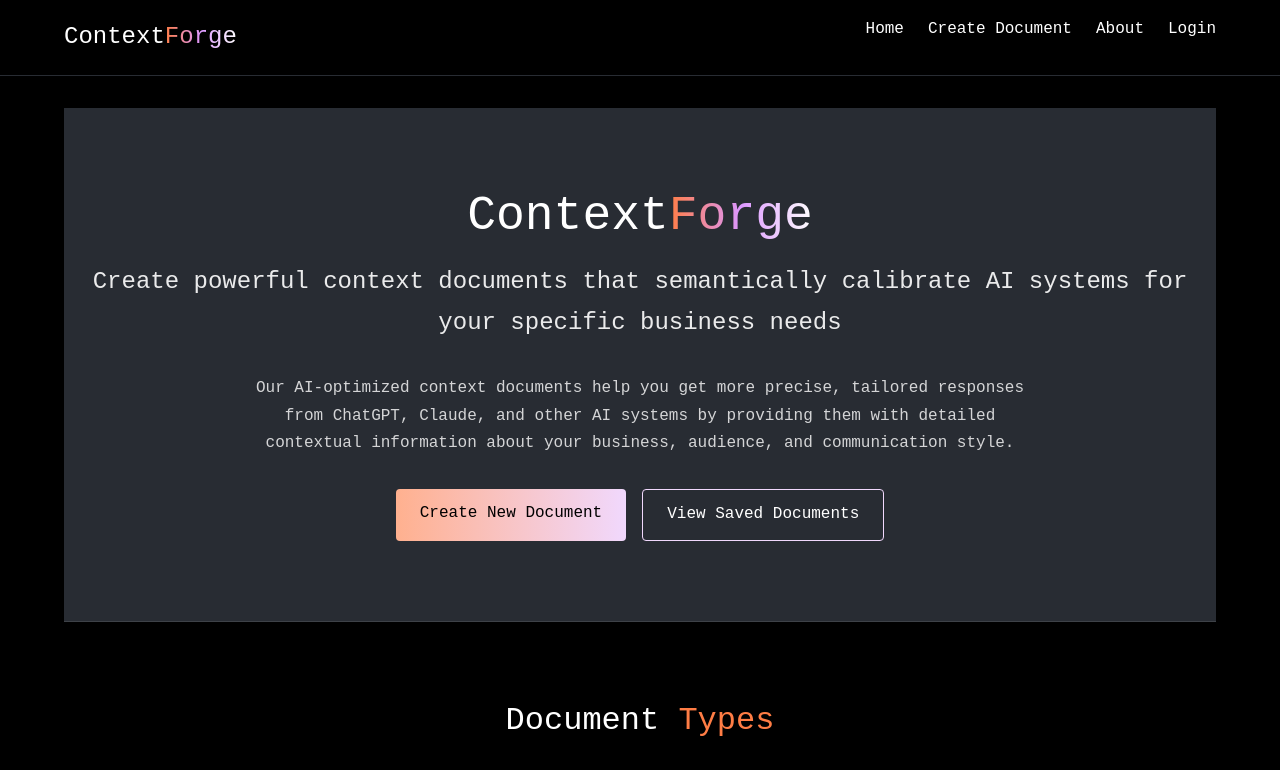
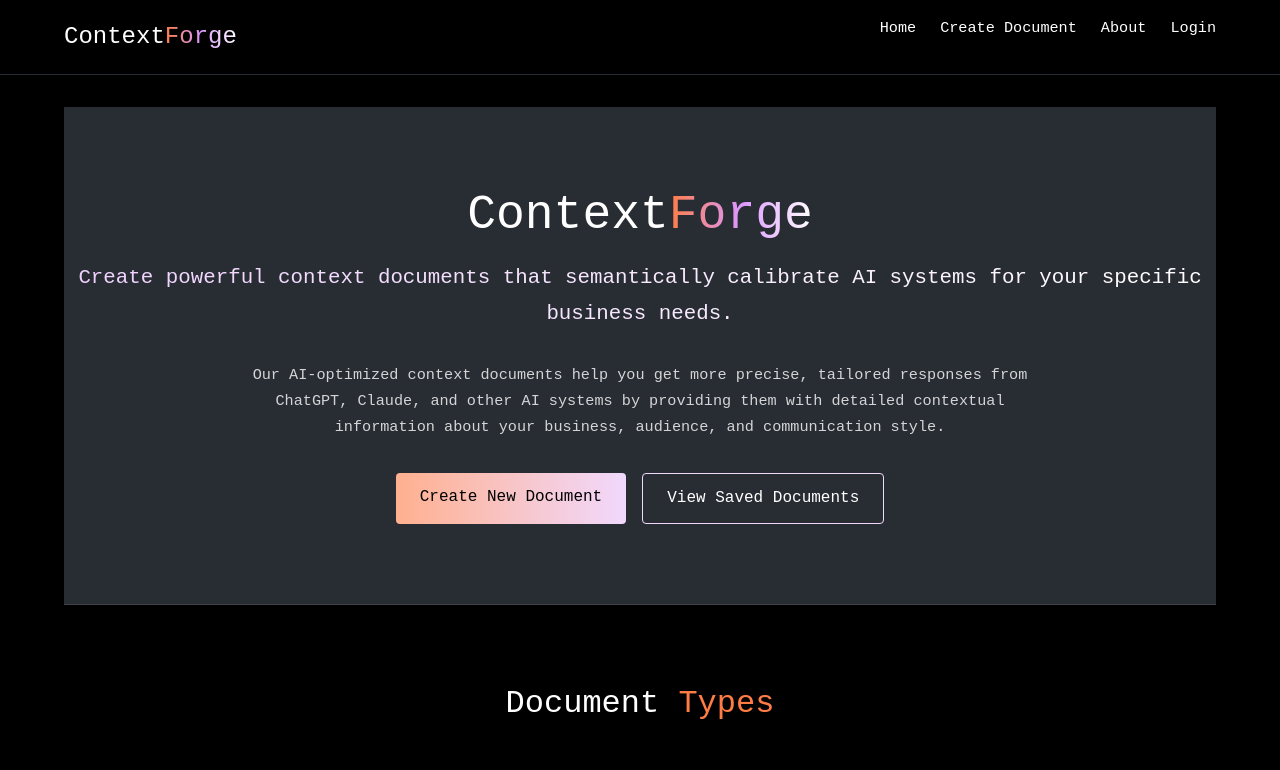
Before and after one commit to ConnorBritain/contextforge, a React (Create React App) app in the folder context-generator-src/client/: page / in a window 1280 px wide. Shown: the top 770 px of the page. Built offline with nearby package versions, Linux system fonts and the light colour scheme; no server answers; a web font is replaced by a local one.

Commit message:
Refine typography and list styling with gradient subtitle effect

```diff
--- a/context-generator-src/client/src/pages/HomePage.jsx
+++ b/context-generator-src/client/src/pages/HomePage.jsx
@@ -13,7 +13,7 @@ const HomePage = () => {
             <span className="brand-title-context">Context</span><span className="brand-title-forge">Forge</span>
           </span>
         </h1>
-        <p className="subtitle">Create powerful context documents that semantically calibrate AI systems for your specific business needs</p>
+        <p className="subtitle gradient-text-light">Create powerful context documents that semantically calibrate AI systems for your specific business needs.</p>
 
         <div className="hero-description">
           <p>Our AI-optimized context documents help you get more precise, tailored responses from ChatGPT, Claude, and other AI systems by providing them with detailed contextual information about your business, audience, and communication style.</p>
--- a/context-generator-src/client/src/styles/global.css
+++ b/context-generator-src/client/src/styles/global.css
@@ -104,7 +104,7 @@ h6 { font-size: 1rem; }
 p, ul, ol {
   font-weight: var(--font-weight-light);
   margin-bottom: var(--spacing-md);
-  font-size: 1rem;
+  font-size: 0.95rem;
   line-height: 1.7;
 }
 
@@ -121,6 +121,17 @@ a:hover {
 
 ul {
   list-style: none;
+}
+
+.document-type ul {
+  list-style-type: disc;
+  padding-left: 1.5rem;
+  margin-bottom: 1.5rem;
+}
+
+.document-type li {
+  margin-bottom: 0.5rem;
+  padding-left: 0.5rem;
 }
 
 /* App Layout */
@@ -436,11 +447,16 @@ button:disabled {
 }
 
 .subtitle {
-  font-size: 1.5rem;
-  color: var(--color-white);
+  font-size: 1.3rem;
   margin-bottom: 2rem;
   font-weight: var(--font-weight-regular);
-  opacity: 0.9;
+}
+
+.gradient-text-light {
+  background: linear-gradient(to right, #EFD1FD, #FFFFFF);
+  -webkit-background-clip: text;
+  background-clip: text;
+  -webkit-text-fill-color: transparent;
 }
 
 .hero-description {
@@ -449,7 +465,8 @@ button:disabled {
   color: var(--color-white);
   opacity: 0.8;
   line-height: 1.6;
-  font-weight: var(--font-weight-regular);
+  font-weight: var(--font-weight-light);
+  font-size: 0.9rem;
 }
 
 .cta-buttons {
```
